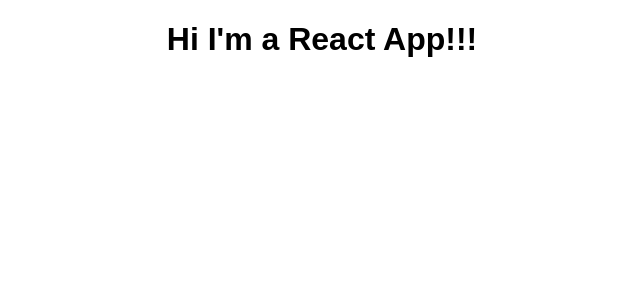
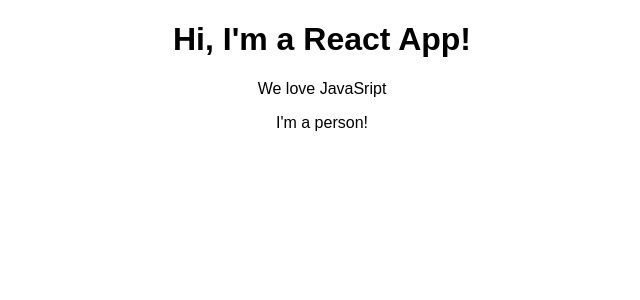
Before and after one commit to LittleBlue418/learning-react, a React (Create React App) app: page / in a window 1280 px wide. Shown: the top 300 px of the page, without its empty margins (318-958 px from the left). Built offline with nearby package versions, Linux system fonts and the light colour scheme.

Commit message:
creating first component

```diff
--- a/src/App.js
+++ b/src/App.js
@@ -1,14 +1,17 @@
 import React, { Component } from 'react';
 import './App.css';
+import Person from './Person/Person';
 
 class App extends Component {
   render() {
-    //return (
-      //<div className="App">
-        //<h1>Hi, I'm a React App!</h1>
-      //</div>
-      return React.createElement('div', {className: 'App'}, React.createElement('h1', null, 'Hi I\'m a React App!!!'))
-    //);
+    return (
+      <div className="App">
+        <h1>Hi, I'm a React App!</h1>
+        <p>We love JavaSript</p>
+        <Person />
+      </div>
+      //return React.createElement('div', {className: 'App'}, React.createElement('h1', null, 'Hi I\'m a React App!!!'))
+    );
   }
 }
 
--- /dev/null
+++ b/src/Person/Person.js
@@ -0,0 +1,7 @@
+import React from 'react';
+
+const person = () => {
+  return <p>I'm a person!</p>
+};
+
+export default person;
```
